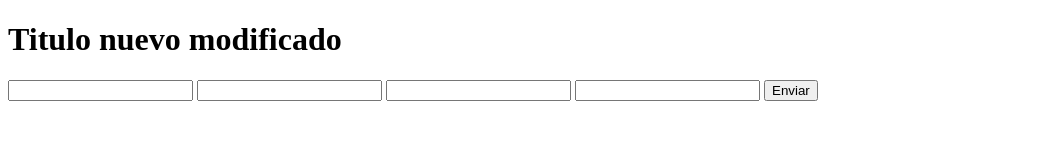
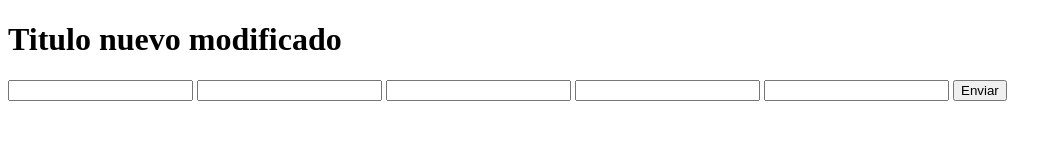
Before and after one commit to RobertoBDeA/GitHello, a plain HTML site: page index.html in a window 1280 px wide. Shown: the whole page, without its empty margins (0-1062 px from the left). Drawn offline with Linux system fonts and the light colour scheme.

Commit message:
Se añadio nif de tipo texto

```diff
--- a/index.html
+++ b/index.html
@@ -13,6 +13,7 @@
             <input type="text" name="lastname" id="lastname">
             <input type="number" name="age" id="age">
             <input type="number" name="altura" id="altura">
+            <input type="text" name="nif" id="nif">
             <input type="button" value="Enviar">
         </form>
     </body>
```
